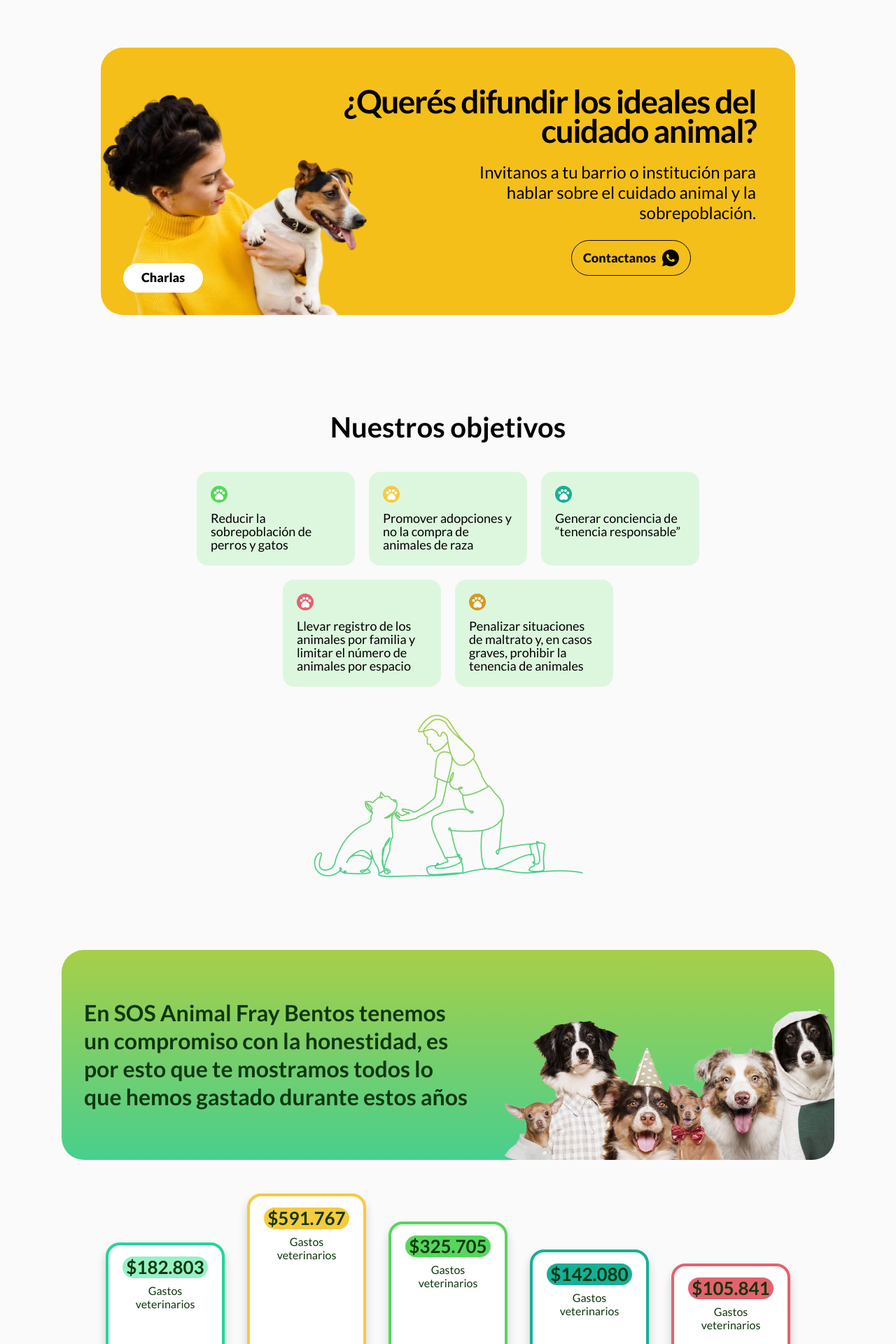
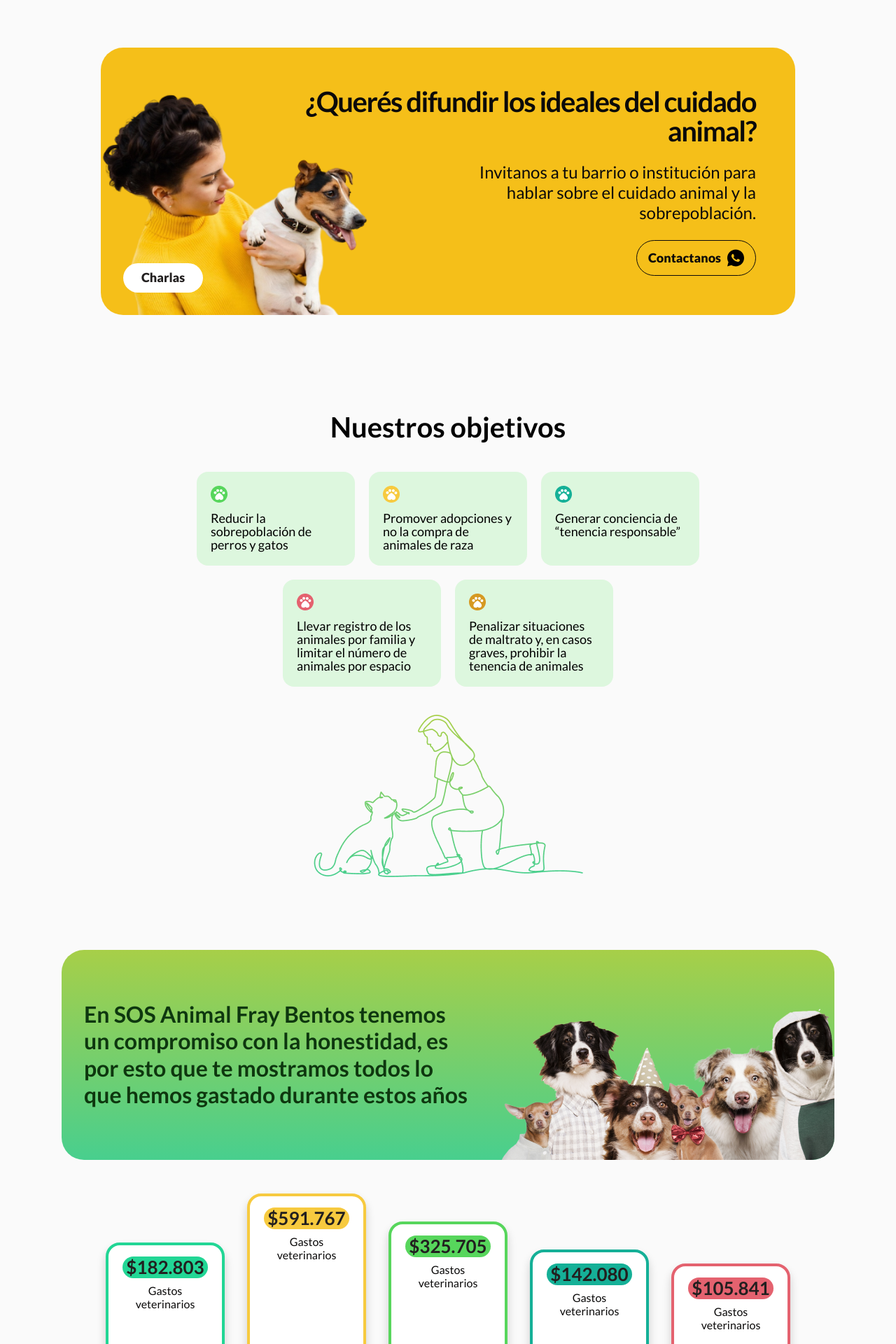
Before and after one commit to agucamejo/SOSAnimal, a React (Vite) app: page /about in a window 1280 px wide. Shown: the part 1880-3800 px from the top of the page at 70% size. Built offline with nearby package versions, Linux system fonts and the light colour scheme.

Commit message:
Fixed about us and contact

```diff
--- a/src/components/contact/Castraciones.jsx
+++ b/src/components/contact/Castraciones.jsx
@@ -1,4 +1,5 @@
 import Subtitles from "../Subtitles"
+
 const Castraciones = () => {
     const ImgHuella = './manito-castraciones.svg';
     const ImgAlt = 'Manito azul con fondo blanco';
@@ -9,7 +10,8 @@
                 <Subtitles text="¿Por qué es importante castrar a tus mascotas?" />
                 <p className="subtitle">La esterilización de mascotas es una decisión crucial que no solo afecta la vida de nuestros peluditos, sino que también deja una huella significativa en la comunidad en la que vivimos. </p>
             </div>
-            <h4>¿Querés saber en qué se benefician tus mascotas?</h4>
+            <h4 className="title-cast-desktop">¿Querés saber en qué se benefician tus mascotas?</h4>
+            <h4 className="title-cast-mobile">¿En qué se benefician tus mascotas?</h4>
             <div className="container-castraciones-cards">
                 <div className="cards">
                     <img src={ImgHuella} alt={ImgAlt} title={ImgAlt} />
--- a/src/styles/components/_about.scss
+++ b/src/styles/components/_about.scss
@@ -267,8 +267,10 @@
         h2{
           width: 80%;
           line-height: 42px;
+          font-size: 40px;
           text-align: end;
           letter-spacing: -1.5px;
+          color: $base-black;
 
           @media screen and (min-width: 1500px) {
             width: 70%;
@@ -285,6 +287,7 @@
       line-height: 28.8px;
       width: 50%;
       text-align: end;
+      color: $base-black;
 
       @media screen and (max-width: $desktop) {
         width: 45%;
@@ -303,7 +306,7 @@
       font-size: 18px;
       line-height: 21.6px;
       font-weight: 800;
-      color: #000;
+      color: $neutrals-1000;
       position: absolute;
       width: max-content;
       border-radius: $radius-round;
@@ -312,10 +315,22 @@
       left: 32px;
     }
 
+    .enlaceAyuda{
+      width: auto;
+    }
+
     .btnAyuda {
       border: 1.5px solid $base-black;
       font-size: 18px;
       padding: 12px 16px;
+      color: $base-black;
+
+      @media screen and (max-width: $desktop) {
+        &:hover{
+          background: none;
+          box-shadow: none;
+        }
+      }
 
       @media screen and (max-width: $tablet) {
         margin-bottom: 18em;
@@ -535,11 +550,11 @@
 
     @media screen and (max-width: $tablet) {
       flex-direction: column;
-      width: 75vw;
-      height: 25vh;
+      margin: 3em 1em;
+      height: 400px;
     }
 
-    @media screen and (max-width: 425px) {
+    @media screen and (max-width: 430px) {
       height: 350px;
     }
 
@@ -547,22 +562,23 @@
       color: $secondary-1000;
       font-weight: $semibold;
       font-size: 32px;
-      line-height: 40px;
+      line-height: 38.4px;
       align-self: center;
       width: 50%;
       margin-left: 1em;
 
       @media screen and (max-width: $desktop) {
-        font-size: 24px;
-        line-height: 34px;
+        font-size: 28px;
+        line-height: 33.6px;
         width: 40%;
       }
 
       @media screen and (max-width: $tablet) {
         margin-top: 1em;
-        font-size: 19px;
-        line-height: 30px;
+        font-size: 22px;
+        line-height: 26.4px;
         width: 90%;
+        padding-right: 1.5em;
       }
 
       @media screen and (max-width: 375px) {
@@ -572,7 +588,7 @@
     }
 
     .statisticsImg {
-      border-radius: $radius-ml2;
+      border-bottom-right-radius: $radius-ml2;
       position: absolute;
       right: 0;
       bottom: 0;
@@ -583,6 +599,8 @@
 
       @media screen and (max-width: $tablet) {
         margin-top: 1em;
+        border-radius: $radius-ml2;
+        width: 100%;
       }
 
       @media screen and (max-width: 425px) {
@@ -635,7 +653,6 @@
     }
 
     .statisticsCardText {
-      color: $secondary-1000;
       display: flex;
       gap: 0.5em;
       flex-direction: column;
@@ -643,7 +660,7 @@
       width: 130px;
 
       .statisticsCardPrice {
-        color: $secondary-1000;
+        color: $neutrals-1000;
         font-size: 26px;
         line-height: 31px;
         font-weight: $semibold;
@@ -658,21 +675,29 @@
           font-size: 23px;
         }
 
-        @media screen and (max-width: 375px) {
-          font-size: 21px;
+        @media screen and (max-width: $tablet) {
+          font-size: 18px;
+          font-weight: $bold;
+          line-height: 21.6px;
+          height: 22px;
         }
       }
 
       .statisticsCardTitle {
-        color: $secondary-1000;
+        color: $base-black;
         text-align: center;
         font-size: 16px;
         line-height: 19px;
+
+        @media screen and (max-width: $tablet) {
+          font-size: 15px;
+          line-height: 18px;
+        }
       }
     }
 
     .statisticsCardYear {
-      color: $secondary-1000;
+      color: $base-black;
       font-size: 46px;
       line-height: 50px;
       font-weight: $bold;
@@ -711,7 +736,7 @@
   }
 
   .lightgreen {
-    background-color: #95f2c5;
+    background-color: #22d695;
 
     @media screen and (max-width: $tablet) {
       width: 6em;
--- a/src/styles/components/_castraciones.scss
+++ b/src/styles/components/_castraciones.scss
@@ -46,6 +46,22 @@
         }
     }
 
+    .title-cast-mobile{
+        display: none;
+
+        @media screen and (max-width: $tablet){
+            display: block;
+        }
+    }
+
+    .title-cast-desktop{
+        display: block;
+
+        @media screen and (max-width: $tablet){
+            display: none;
+        }
+    }
+
     .last-subtitle{
         width: 568px;
         text-align: center;
@@ -62,9 +78,14 @@
         display: flex;
         gap: 40px;
 
-        @media screen and (max-width: $desktop) {
+        @media screen and (max-width: 1023px) {
             flex-wrap: wrap;
             justify-content: center;
+            max-width: 900px;
+        }
+
+        @media screen and (max-width: 360px) {
+            width: 100%;
         }
 
         .cards{
@@ -82,6 +103,10 @@
                 width: 100%;
                 height: auto;
                 margin: 0 3em;
+
+                @media screen and (max-width: 360px) {
+                    margin: 0;
+                }
             }
 
             .title-card{
@@ -131,7 +156,7 @@
                 height: 760px;
             }
 
-            @media screen and (max-width: 400px) {
+            @media screen and (max-width: 407px) {
                 height: 900px;
             }
         }
--- a/src/styles/components/_footer.scss
+++ b/src/styles/components/_footer.scss
@@ -354,14 +354,6 @@
           color: $secondary-300;
         }
       }
-
-    }
-    @media (max-width: $mobile-width-footer){
-      .derechos{
-        width: 335px;
-        flex-direction: column;
-        align-items: center;
-      }
     }
   }
 
```
Lines whose indentation alone changed are shown as unchanged.
